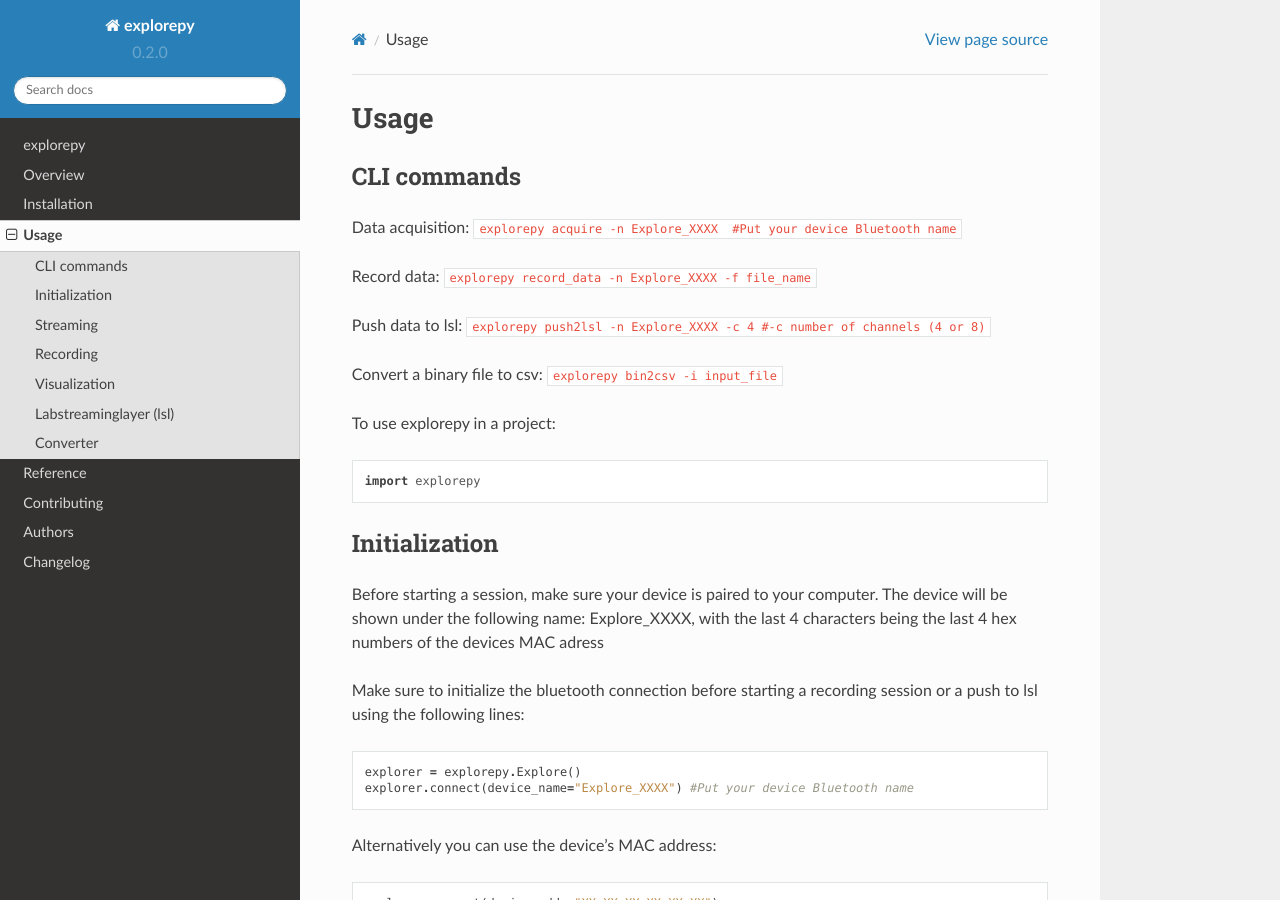
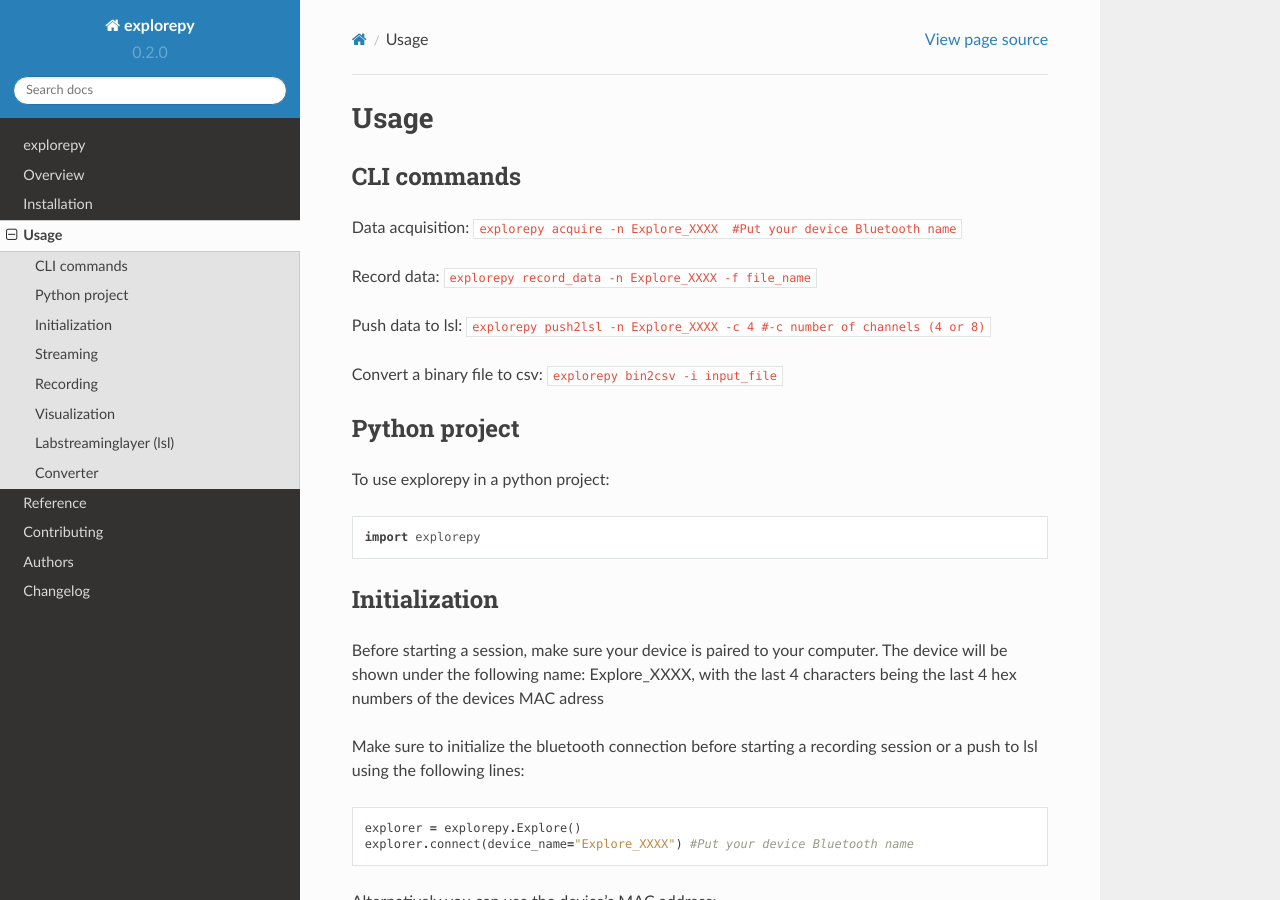
Before and after one commit to EEGKit/explorepy, a Sphinx documentation site: the page built from docs/usage.rst, in a window 1280 px wide and 900 px high. Built offline with Sphinx 7.4.7 and the Read the Docs theme 2.0.0, drawn with Linux system fonts in a browser that asks for light colours.

Commit message:
add title for python projects

```diff
--- a/docs/usage.rst
+++ b/docs/usage.rst
@@ -13,7 +13,9 @@ Push data to lsl: ``explorepy push2lsl -n Explore_XXXX -c 4 #-c number of channe
 Convert a binary file to csv: ``explorepy bin2csv -i input_file``
 
 
-To use explorepy in a project::
+Python project
+^^^^^^^^^^^^^^
+To use explorepy in a python project::
 
 	import explorepy
 
```
